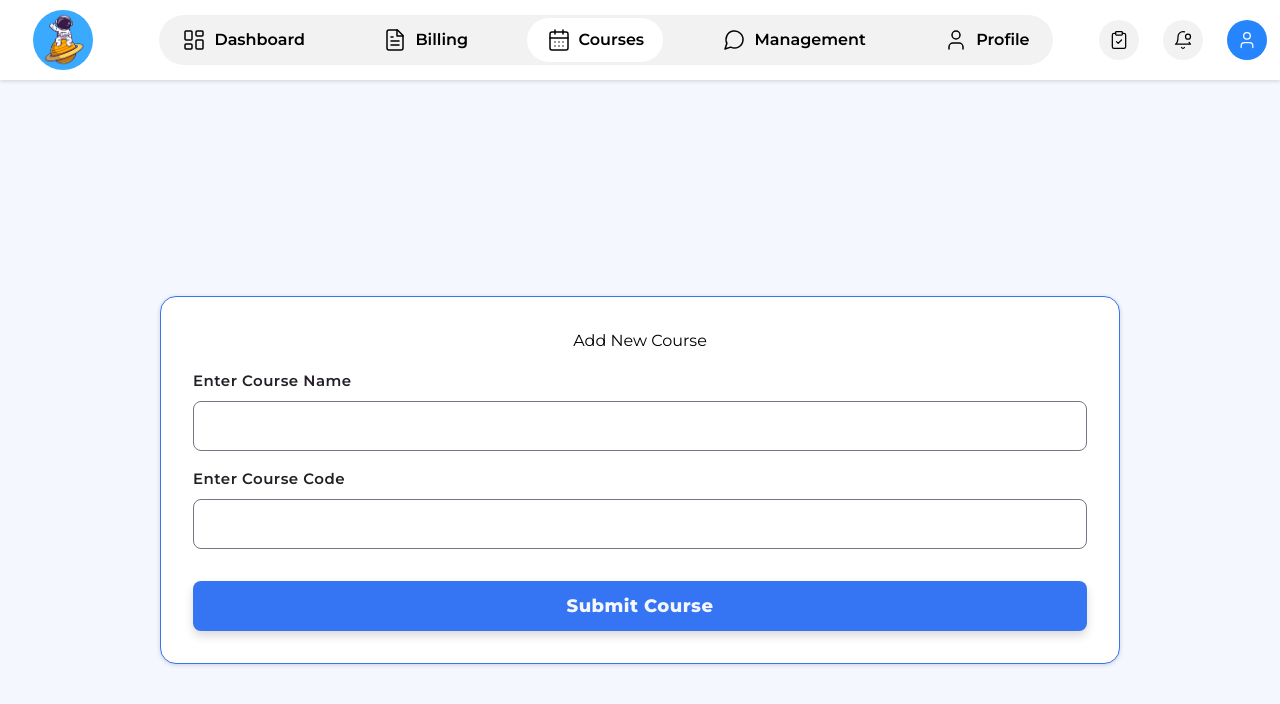
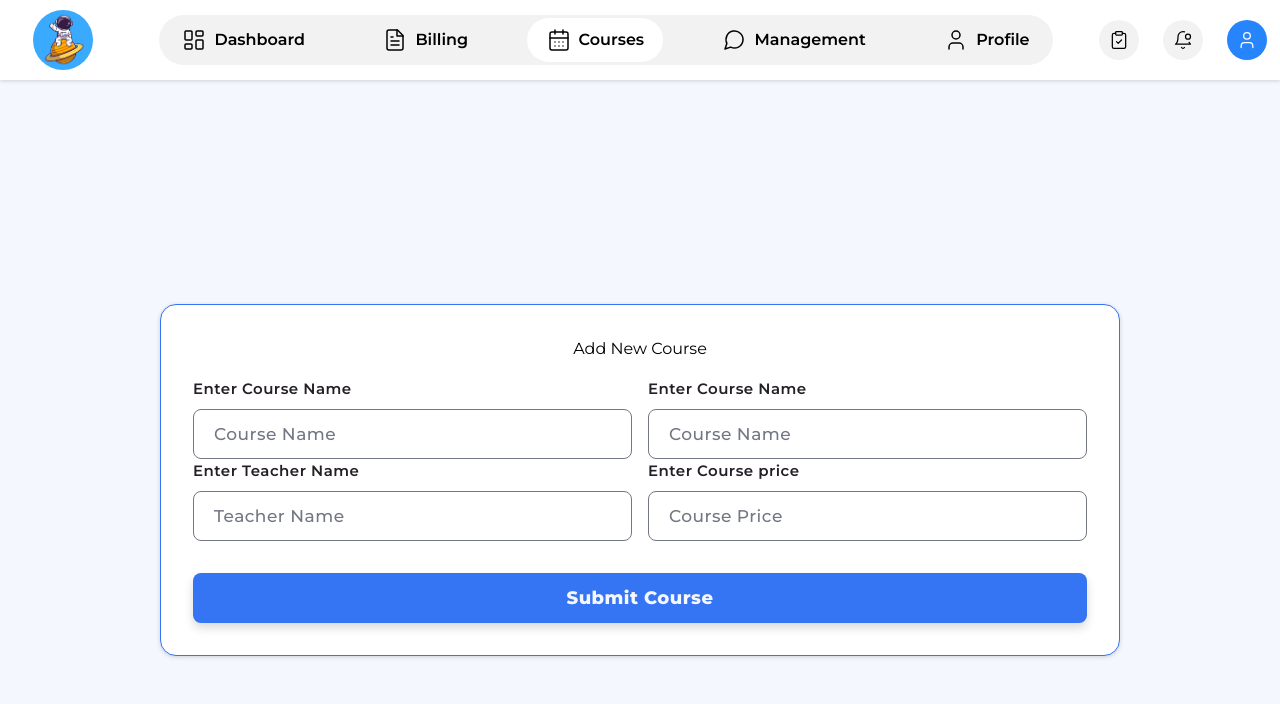
Before and after one commit to MavModz/app-management, a React (Create React App) app in the folder client/: page /courses in a window 1280 px wide. Shown: the top 704 px of the page. Built offline with nearby package versions, Linux system fonts and the light colour scheme; sample sign-in values are in the browser's storage.

Commit message:
updates on add course forms

```diff
--- a/client/src/pages/Courses/Courses.jsx
+++ b/client/src/pages/Courses/Courses.jsx
@@ -1,9 +1,15 @@
-import React, {useState} from 'react';
+import React, { useState } from 'react';
 import './courses.css';
 import Header from '../../Components/Header/Header';
 
 function Courses() {
   const [isLoading, setIsLoading] = useState(false);
+
+  const handleSubmit = async (e) => {
+    e.preventDefault();
+    setIsLoading(true);
+  }
+
   return (
     <div className='bg-[#f4f7fe]'>
       <Header />
@@ -13,17 +19,35 @@ function Courses() {
             <span className='top-heading-row'>
               <h1>Add New Course</h1>
             </span>
-            <div className="text-field">
-              <label htmlFor="course name">Enter Course Name</label>
-              <input type="text" name="course name" />
+            <div className="course-form-wrapper flex gap-4">
+              <div className="form-left w-full">
+                <div className="text-field">
+                  <label htmlFor="course name">Enter Course Name</label>
+                  <input type="text" name="course name" placeholder='Course Name' />
+                </div>
+                <div className="text-field">
+                  <label htmlFor="teacher name">Enter Teacher Name</label>
+                  <input type="text" name="teacher name" placeholder='Teacher Name' />
+                </div>
+              </div>
+              <div className="form-right w-full">
+                <div className="text-field">
+                  <label htmlFor="course name">Enter Course Name</label>
+                  <input type="text" name="course name" placeholder='Course Name' />
+                </div>
+                <div className="text-field">
+                  <label htmlFor="course price">Enter Course price</label>
+                  <input type="text" name="course price" placeholder='Course Price' />
+                </div>
+              </div>
             </div>
-            <div className="text-field">
-              <label htmlFor="course code">Enter Course Code</label>
-              <input type="text" name="course code" />
-            </div>
+
             <div className="submit-course">
-              <button className='my-form__button'>
-              {isLoading ? 'Loading...' : 'Submit Course'}
+              <button
+                className='my-form__button'
+                onClick={handleSubmit}
+              >
+                {isLoading ? 'Loading...' : 'Submit Course'}
               </button>
             </div>
           </form>
```
Also changed, not shown: client/src/pages/Courses/courses.css (+0 -17 lines), 1 other file (tests, documents, lock files or other folders).
